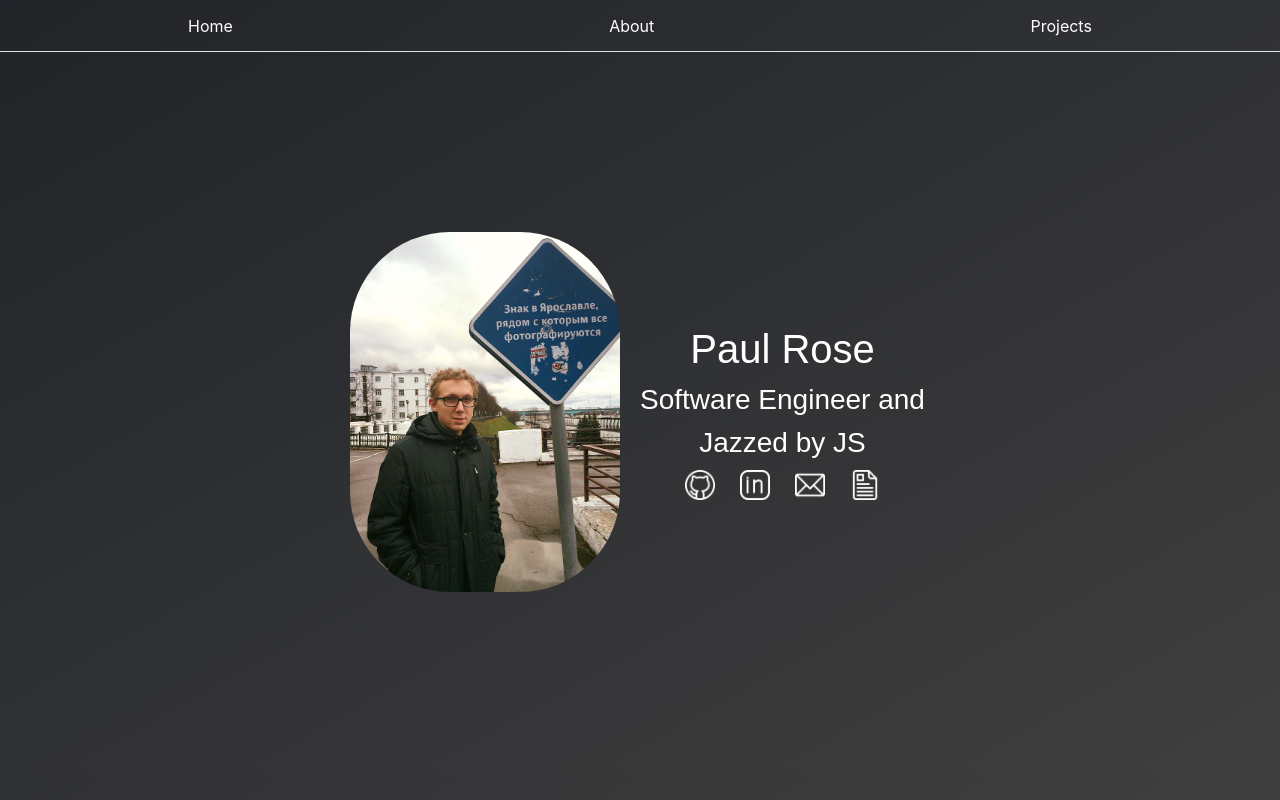
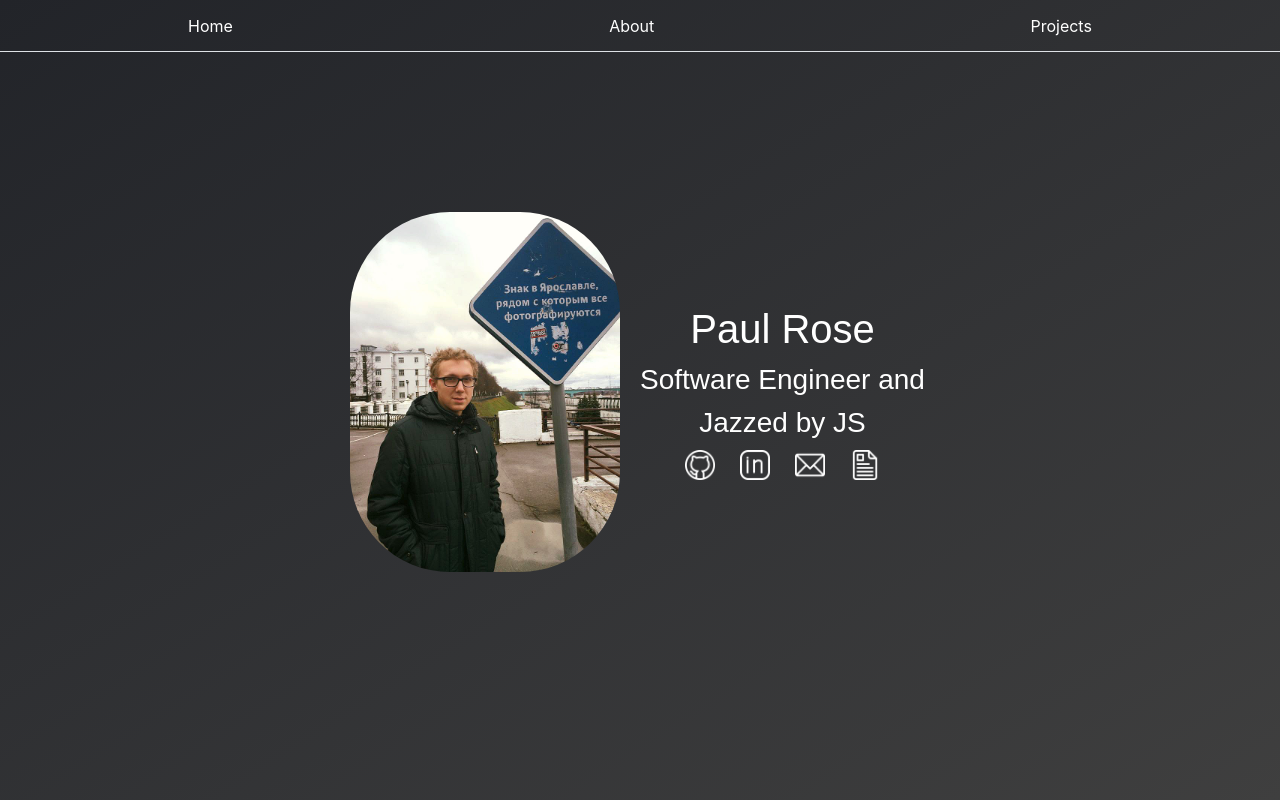
Before and after one commit to rose-paul/personal_site, a React app: page / in a window 1280 px wide. Built offline with nearby package versions, Linux system fonts and the light colour scheme.

Commit message:
alignment

```diff
--- a/frontend/about.jsx
+++ b/frontend/about.jsx
@@ -2,6 +2,7 @@ import React from "react";
 import Facts from "./facts";
 
 const About = () => (
+  <div className='header-wrapper'>
   <div className="flex-wrapper">
     <img id="transform" src="../public/about.jpg" alt="" />
     <section className="about">
@@ -26,6 +27,7 @@ const About = () => (
     </section>
         <Facts />
   </div>
+  </div>
 );
 
 export default About;
--- a/styles/home.css
+++ b/styles/home.css
@@ -18,8 +18,7 @@
   display: flex;
   flex-direction: column;
   justify-content: center;
-  background-image: inherit;
-  height: 90%;
+  height: 85%;
 }
 
 .App-header {
@@ -28,7 +27,6 @@
     justify-content: center;
     color: white;
     font-family: sans-serif;
-    /* height: 95vh; */
 }
 
 .App-header img {
--- a/styles/portfolio.css
+++ b/styles/portfolio.css
@@ -1,7 +1,3 @@
-.project-group-wrapper {
-    /* border: 1px solid red; */
-    background-image: inherit;
-}
 .project-group {
     display: flex;
     justify-content: space-around;
```
Also changed, not shown: 1 other file (tests, documents, lock files or other folders).
